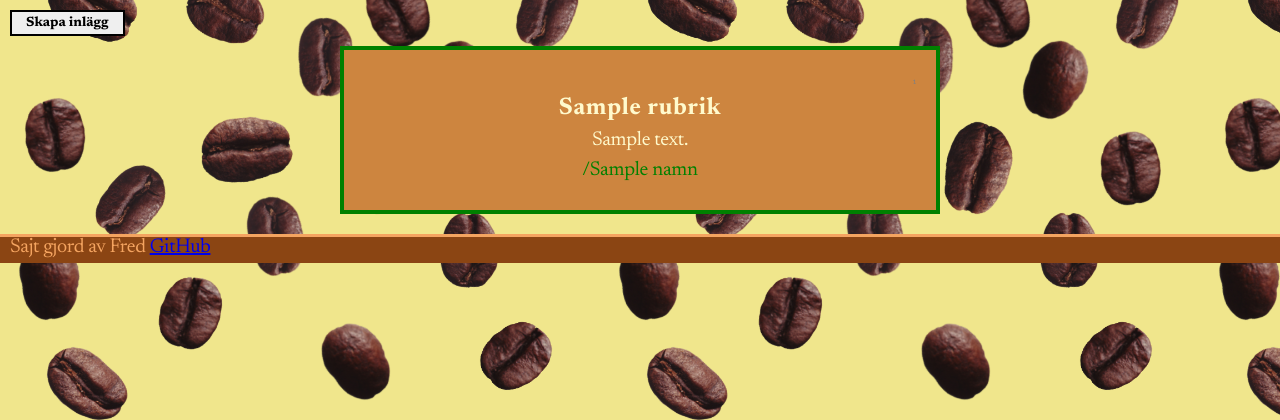
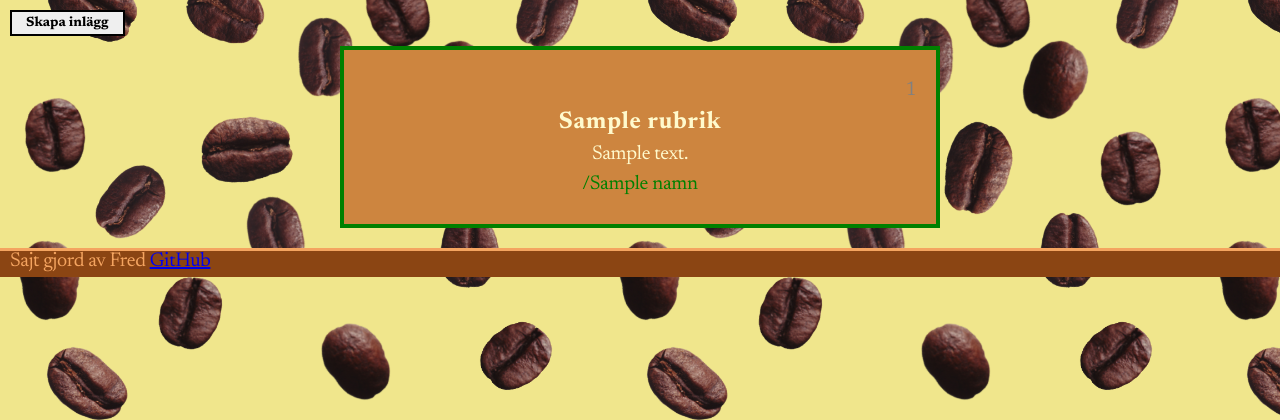
Before and after one commit to Kattmys/Kaffe, a Flask app: template templates/forum.html in a window 1280 px wide. Shown: the part 50-470 px from the top of the page. Run offline with Flask 3, Linux system fonts and the light colour scheme; the template is opened without the code that fills it: most values are stand-ins (such as "Sample title", 1, 10 or a date in 2020).

Commit message:
fixed text size

```diff
--- a/static/style/forum.css
+++ b/static/style/forum.css
@@ -63,6 +63,6 @@
 
 #klartid {
 	text-align: right;
-	font-size: 6px;
+	font-size: 20px;
 	color: gray;
 }
```
